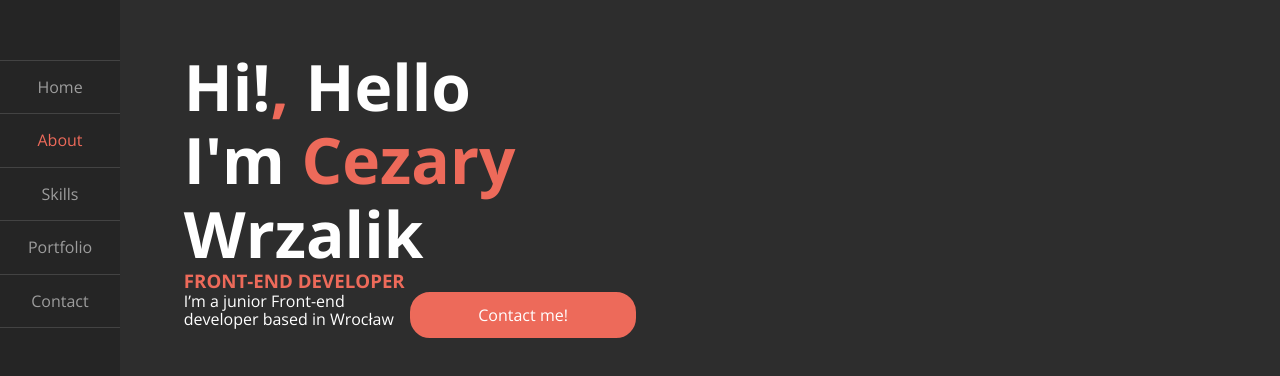
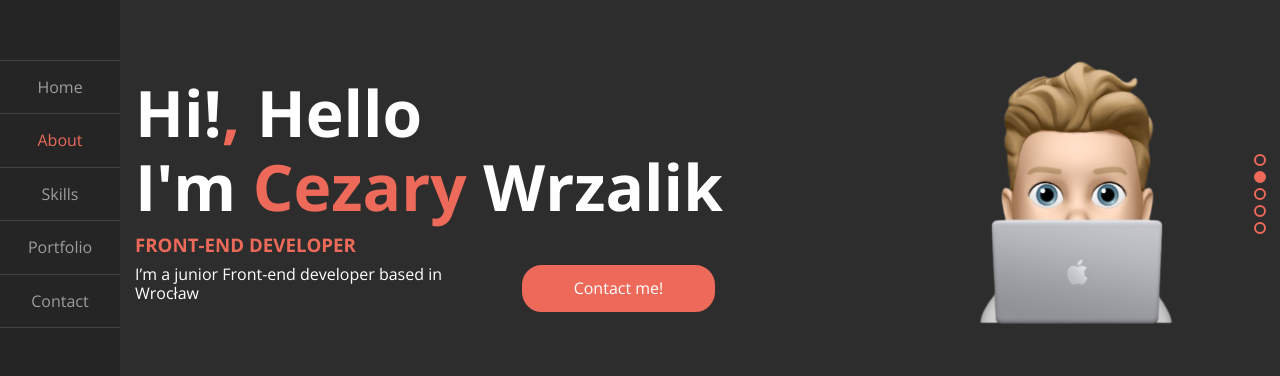
Before and after one commit to CezaryWrzalik/Portfolio, a Next.js app: page / in a window 1280 px wide. Shown: the part 206-582 px from the top of the page. Built offline with nearby package versions, Linux system fonts and the light colour scheme.

Commit message:
(Feat): Organisms/Home Component

```diff
--- a/src/components/molecules/SidebarMarkers/SidebarMarkers.styled.tsx
+++ b/src/components/molecules/SidebarMarkers/SidebarMarkers.styled.tsx
@@ -22,6 +22,7 @@ export const MarkerContainer = styled.div<{
 		border-radius: ${radius[50]}%;
 		border: 2px solid ${colors.dynamic};
 		cursor: pointer;
+		z-index: 100;
 
 	:hover{
 		background: ${colors.dynamic};
--- a/src/components/organisms/Home/Home.styled.tsx
+++ b/src/components/organisms/Home/Home.styled.tsx
@@ -1,20 +1,54 @@
+import { breakpoints } from "@shared/constants";
 import styled from "styled-components";
 
 export const HomeWrapper = styled.div(
   ({ theme: { colors } }) => `
 	display: grid;
-	grid-template: 1fr / 1fr 1fr;
+	grid-template: 1fr / 2fr 1fr;
 	height: 100%;
 	place-items: center;
 	color: ${colors.text.secondary};
+	padding: 15px;
+	max-width: 2300px;
+	margin: auto;
+
+	@media (max-width: ${breakpoints.md}px) {
+		grid-template: 1fr / 1fr;
+	}
 	`
 	);
 
 	export const WelcomeTextWrapper = styled.div`
-	width: 78%;
+	display: flex;
+	flex-direction: column;
+	gap: 10px;
+	margin: auto;
+	width: fit-content;
+
+	@media (max-width: ${breakpoints.sm}px) {
+
+	}
 	`;
 
 export const InfoWrapper = styled.div`
 	display: grid;
 	grid-template: auto / 1fr 1fr;
+	gap: 20px;
+
+	@media (max-width: ${breakpoints.sm}px) {
+		grid-template: auto 1fr / auto;
+	}
 `
+
+export const HomeButtonWrapper = styled.div`
+`
+
+export const HomeIconWrapper = styled.div`
+	display: grid;
+	place-items: center;
+	max-width: 300px;
+
+	@media (max-width: ${breakpoints.md}px) {
+		display: none;
+	}
+`
--- a/src/components/organisms/Home/Home.tsx
+++ b/src/components/organisms/Home/Home.tsx
@@ -1,6 +1,14 @@
 import { Button } from "@atoms/Button/Button";
 import { Typography } from "@atoms/Typography/Typography";
-import { HomeWrapper, InfoWrapper, WelcomeTextWrapper } from "./Home.styled";
+import Image from 'next/image';
+import {
+  HomeButtonWrapper,
+  HomeIconWrapper,
+  HomeWrapper,
+  InfoWrapper,
+  WelcomeTextWrapper,
+} from "./Home.styled";
+import MeMoji from '@shared/images/MeMoji.png'
 
 export const Home = () => {
   return (
@@ -21,9 +29,15 @@ export const Home = () => {
           <Typography.TextBody_16>
             I’m a junior Front-end developer based in Wrocław
           </Typography.TextBody_16>
-					<Button fullWidth={false}>Contact me!</Button>
+
+          <HomeButtonWrapper>
+            <Button fullWidth={false}>Contact me!</Button>
+          </HomeButtonWrapper>
         </InfoWrapper>
       </WelcomeTextWrapper>
+      <HomeIconWrapper>
+        <Image src={MeMoji} alt="pet" />
+      </HomeIconWrapper>
     </HomeWrapper>
   );
 };
--- a/src/components/organisms/Layout/Layout.styled.tsx
+++ b/src/components/organisms/Layout/Layout.styled.tsx
@@ -1,9 +1,15 @@
+import { breakpoints } from "@shared/constants";
 import styled from "styled-components";
 
 export const LayoutWrapper = styled.div`
 display: grid;
 height: 100%;
 grid-template: 1fr / 120px 1fr;
+
+@media (max-width: ${breakpoints.sm}px){
+grid-template: 1fr / 0 1fr;
+
+}
 `
 
 export const MainWrapper = styled.div`
--- a/src/components/organisms/Layout/Layout.tsx
+++ b/src/components/organisms/Layout/Layout.tsx
@@ -20,8 +20,8 @@ export const Layout = ({children}: LayoutProps) => {
     <LayoutWrapper>
       <SidebarMenu menuItems={menuItems} currentActive={currentActive} handleClick={(id) => handleClick(id)} />
 			<MainWrapper >
+				<SidebarMarkers menuItems={menuItems} currentActive={currentActive} handleClick={(id) => handleClick(id)}/>
         {children}
-				<SidebarMarkers menuItems={menuItems} currentActive={currentActive} handleClick={(id) => handleClick(id)}/>
 			</MainWrapper>
     </LayoutWrapper>
   );
--- a/src/shared/constants.ts
+++ b/src/shared/constants.ts
@@ -1,7 +1,7 @@
 export const breakpoints = {
 	xs: 480,
 	sm: 650,
-	md: 992,
+	md: 1040,
 	lg: 1200,
 }
 
```
Also changed, not shown: src/components/organisms/About/About.styled.tsx (added), src/components/organisms/About/About.tsx (added), src/shared/images/MeMoji.png (added). Lines whose indentation alone changed are shown as unchanged.
